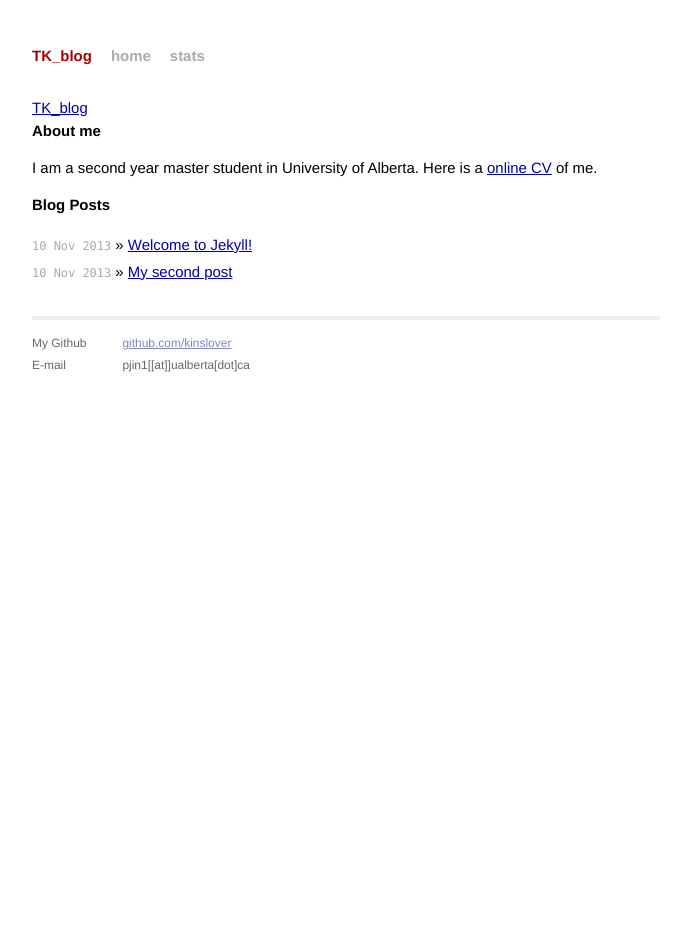
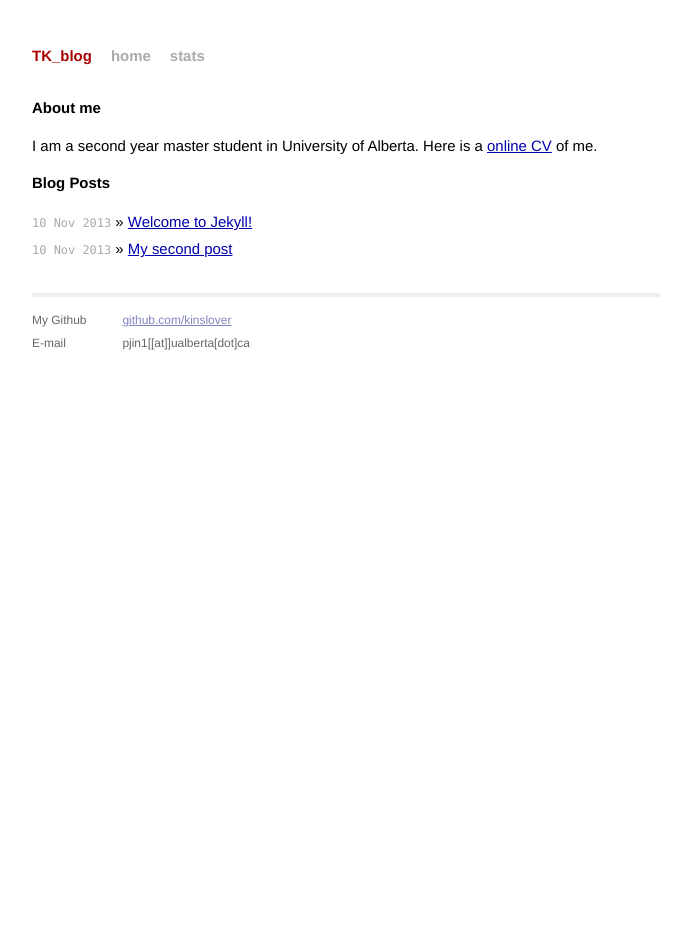
Before and after one commit to kinslover/TK_blog, a Jekyll site: the page built from index.html, in a window 1280 px wide. Shown: the whole page, without its empty margins (294-985 px from the left). Built offline with Jekyll 4.4.1, drawn with Linux system fonts in a browser that asks for light colours.

Commit message:
local preview works

```diff
--- a/index.html
+++ b/index.html
@@ -4,8 +4,6 @@ title: TK's Blog
 ---
 
 <div id="home">
-
-<a href="{{ site.baseurl }}/">{{ site.name }}</a>
 
         <h1>About me</h1>
         <p>I am a second year master student in University of Alberta. Here is a <a href="http://webdocs.cs.ualberta.ca/~pjin1/">online CV</a> of me.</p>
```
